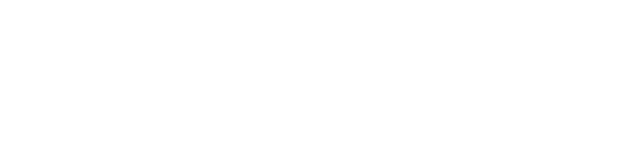
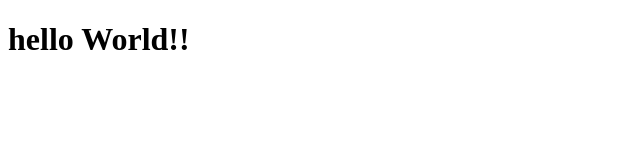
Before and after one commit to adhsafal/Hurpes, a plain HTML site: page index.html in a window 1280 px wide. Shown: the whole page, without its empty margins (0-640 px from the left). Drawn offline with Linux system fonts and the light colour scheme.

Commit message:
Started Workking on Hurpes

```diff
--- a/index.html
+++ b/index.html
@@ -4,7 +4,9 @@
 		<meta charset="UTF-8" />
 		<meta http-equiv="X-UA-Compatible" content="IE=edge" />
 		<meta name="viewport" content="width=device-width, initial-scale=1.0" />
-		<title>Document</title>
+		<title>Hurpes</title>
 	</head>
-	<body></body>
+	<body>
+		<h1>hello World!!</h1>
+	</body>
 </html>
```
